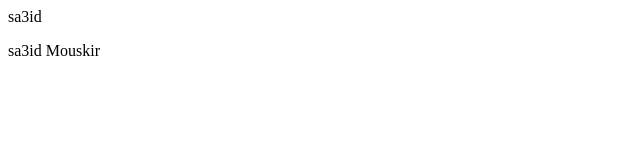
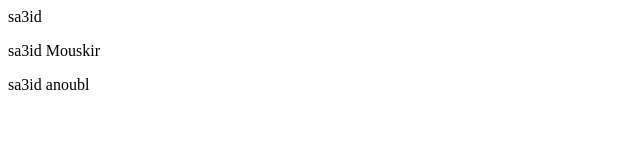
Before and after one commit to OussamaHm/TP1, a plain HTML site: page index.html in a window 1280 px wide. Shown: the whole page, without its empty margins (0-640 px from the left). Drawn offline with Linux system fonts and the light colour scheme.

Commit message:
merge rebase fix

```diff
--- a/index.html
+++ b/index.html
@@ -1,4 +1,5 @@
 <html>
 	<p>sa3id</p>
 	<p>sa3id Mouskir</p>
+	<p>sa3id anoubl</p>
 </html>
```
